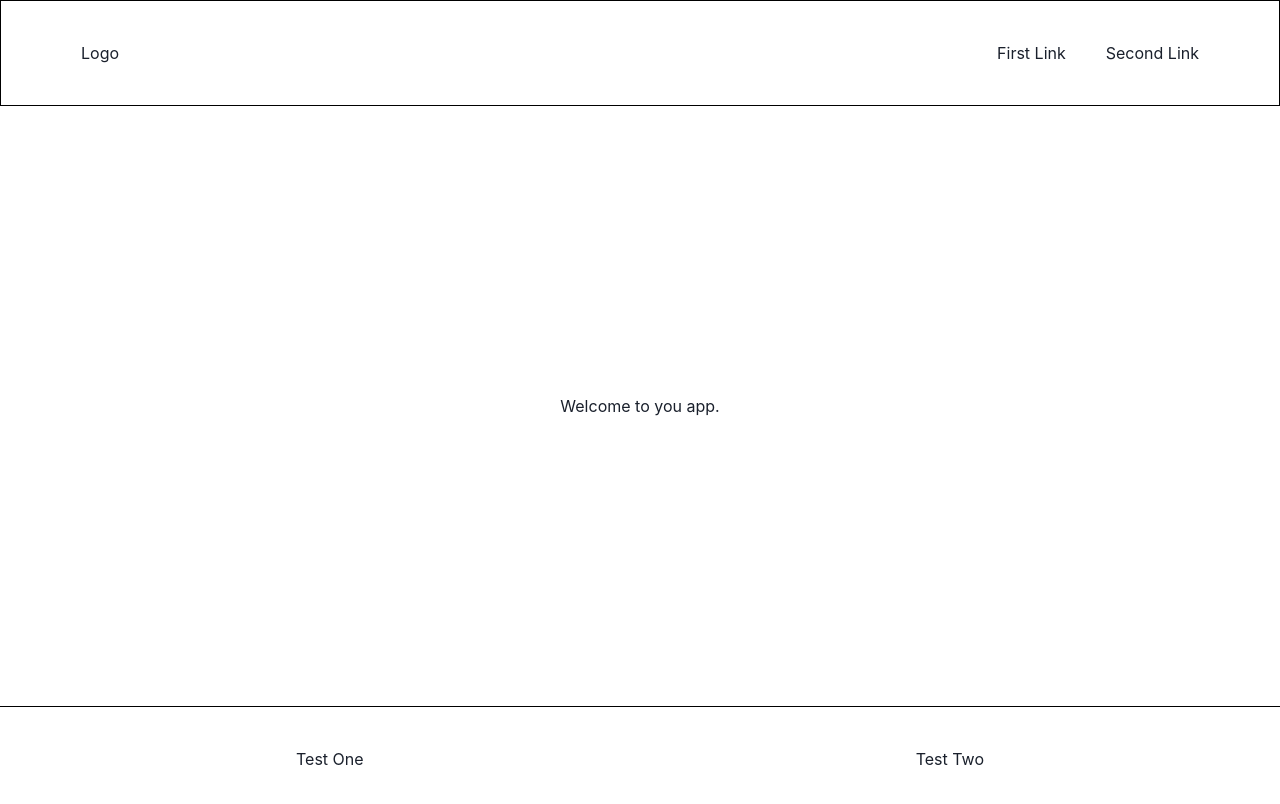
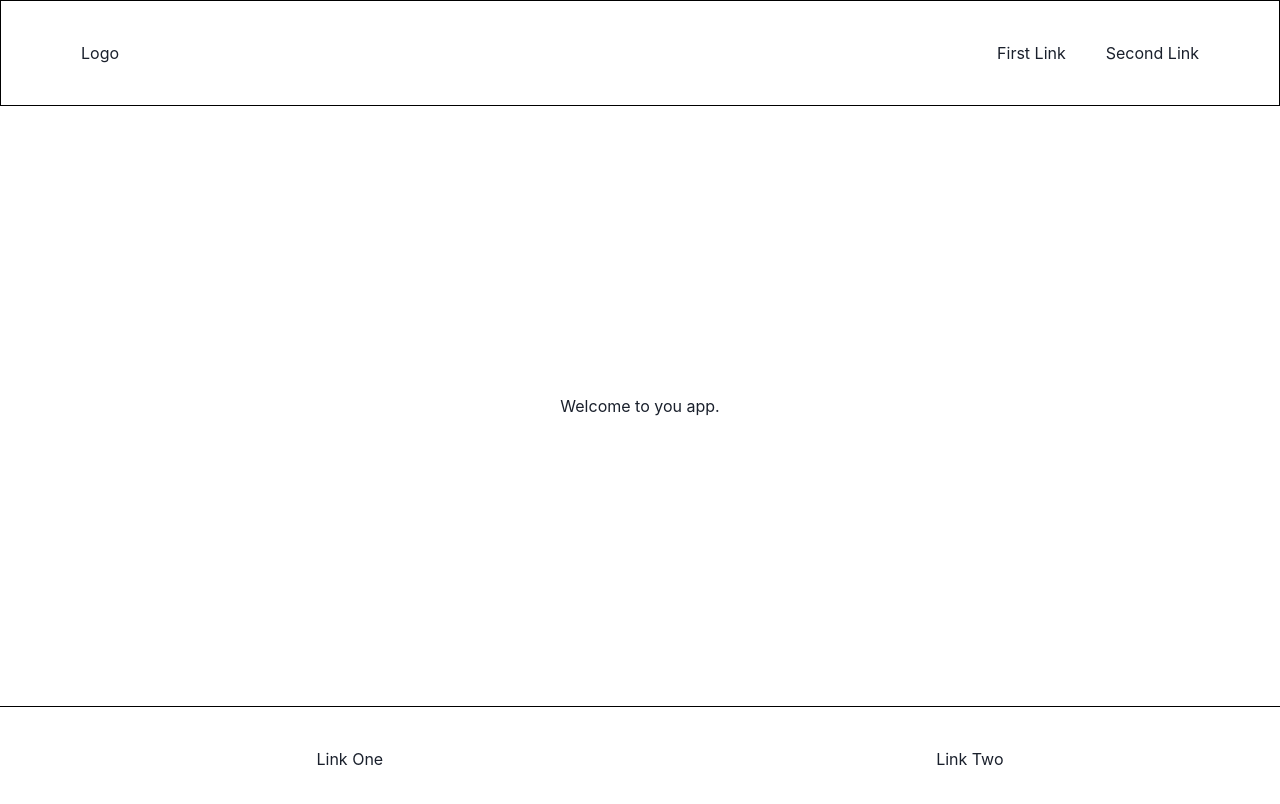
Before and after one commit to stolen-wallet-registry/swr-ui, a Next.js app: page / in a window 1280 px wide. Shown: the top 804 px of the page. Built offline with nearby package versions, Linux system fonts and the light colour scheme.

Commit message:
footer update

```diff
--- a/components/Footer.tsx
+++ b/components/Footer.tsx
@@ -1,11 +1,15 @@
-import { Flex, FlexProps, Text } from '@chakra-ui/react';
+import { Flex, FlexProps, Link } from '@chakra-ui/react';
 import React from 'react';
 
 const Footer = (props: FlexProps) => {
 	return (
 		<Flex {...props} gap={10} justifyContent="space-around">
-			<Text>Test One</Text>
-			<Text>Test Two</Text>
+			<Link ml={10} href="#">
+				Link One
+			</Link>
+			<Link ml={10} href="#">
+				Link Two
+			</Link>
 		</Flex>
 	);
 };
```
